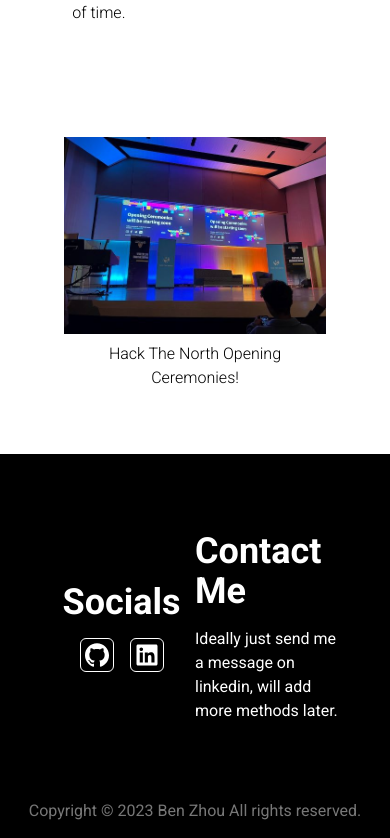
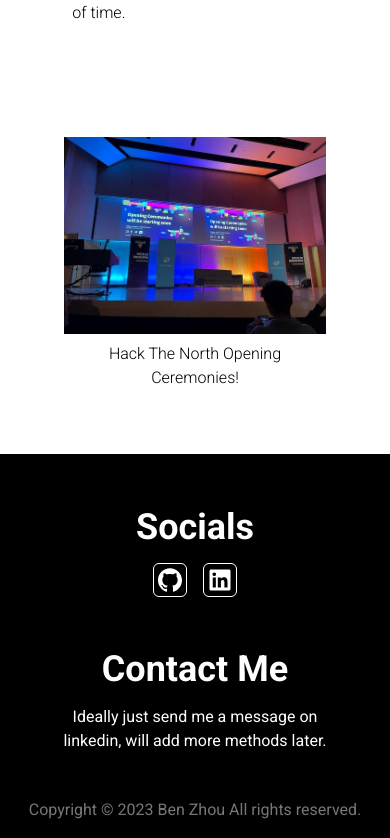
Before and after one commit to Leg3ndary/ben-portfolio, a Next.js app: page / in a window 390 px wide. Shown: the part 2208-3046 px from the top of the page. Built offline with nearby package versions, Linux system fonts and the light colour scheme.

Commit message:
Fix mobile issues

```diff
--- a/src/components/Footer.tsx
+++ b/src/components/Footer.tsx
@@ -18,7 +18,7 @@ export default function Footer() {
         <div className="flex justify-center w-full bg-black h-96">
             <div className="flex w-[1170px]">
                 <div className="flex flex-col items-center justify-center w-full h-full">
-                    <div className="grid w-full h-full grid-flow-row grid-cols-2 p-12">
+                    <div className="grid w-full h-full grid-flow-col grid-rows-2 p-12 py-4 lg:py-0 lg:grid-cols-2 lg:grid-flow-row lg:grid-rows-none">
                         <div className="flex flex-col items-center justify-center flex-1">
                             <h2 className="py-4 text-4xl font-bold text-white">
                                 Socials
@@ -50,7 +50,7 @@ export default function Footer() {
                             <h2 className="py-4 text-4xl font-bold text-white">
                                 Contact Me
                             </h2>
-                            <p className="text-white">Ideally just send me a message on linkedin, will add more methods later.</p>
+                            <p className="text-center text-white">Ideally just send me a message on linkedin, will add more methods later.</p>
                         </div>
                     </div>
                     <div className="flex items-center justify-center h-16">
--- a/src/components/Navigation.tsx
+++ b/src/components/Navigation.tsx
@@ -140,6 +140,12 @@ export default function Navigation() {
                         >
                             PROJECTS
                         </Link>
+                        <Link
+                            className="p-2 text-xl font-bold text-center text-white"
+                            href="/resume.pdf"
+                        >
+                            RESUME
+                        </Link>
                     </motion.div>
                 )}
             </AnimatePresence>
--- a/src/components/ProjectPreview.tsx
+++ b/src/components/ProjectPreview.tsx
@@ -77,7 +77,7 @@ export default function ProjectPreview({
             }}
         >
             <div
-                className={`group flex flex-col justify-center w-full lg:w-[570px] p-10 bg-white shadow-2xl rounded-3xl hover:shadow-2xl transition ${colorVariant[0]} duration-1000`}
+                className={`group flex flex-col justify-center w-[380px] lg:w-[570px] p-10 bg-white shadow-2xl rounded-3xl hover:shadow-2xl transition ${colorVariant[0]} duration-1000`}
             >
                 <Image
                     className="object-contain h-auto mx-auto rounded-md"
```
